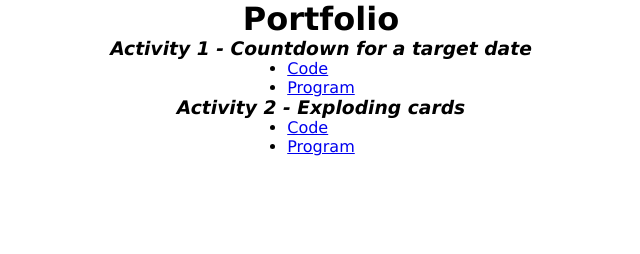
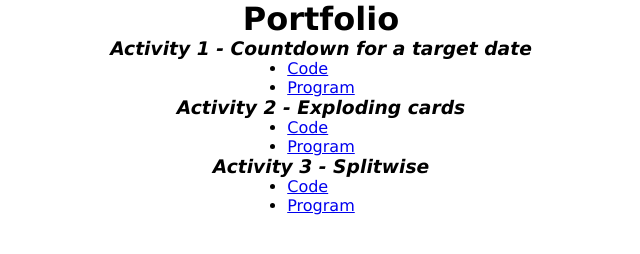
Before and after one commit to fernandoflores1/Portfolio, a plain HTML site: page index.html in a window 1280 px wide. Shown: the whole page, without its empty margins (319-959 px from the left). Drawn offline with Linux system fonts and the light colour scheme.

Commit message:
Actividad 3

```diff
--- a/index.html
+++ b/index.html
@@ -25,6 +25,12 @@
       <li><a href="https://github.com/fernandoflores1/Tarea2ExplodingCards">Code</a></li>
       <li><a href="https://fernandoflores1.github.io/Tarea2ExplodingCards/">Program</a> </li>
     </ul>
+
+    <h3>Activity 3 - Splitwise</h3>
+    <ul>
+      <li><a href="https://github.com/fernandoflores1/Tarea3Splitwise">Code</a></li>
+      <li><a href="https://fernandoflores1.github.io/Tarea3Splitwise/">Program</a> </li>
+    </ul>
   </div>
 
 </body>
```
